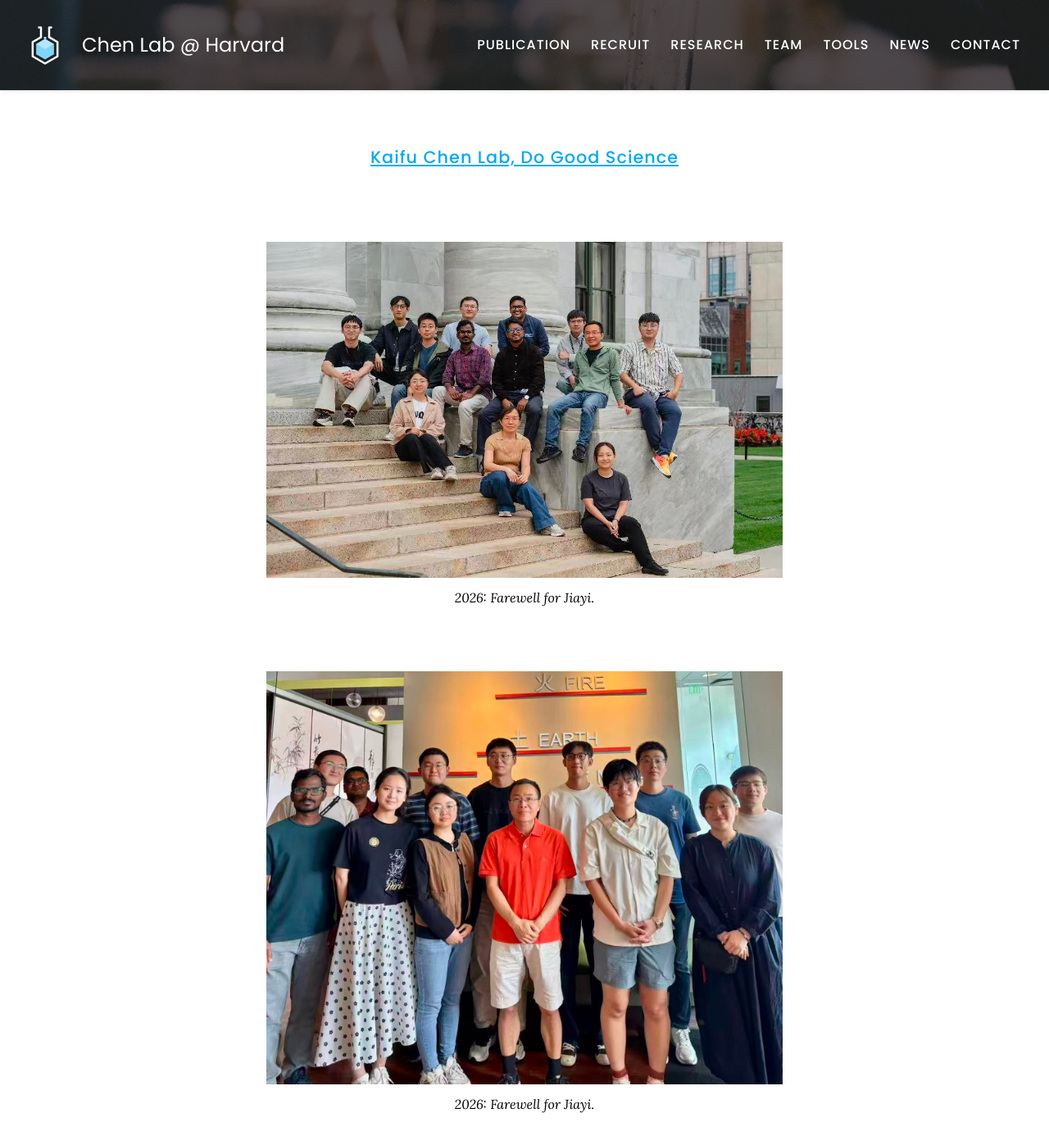
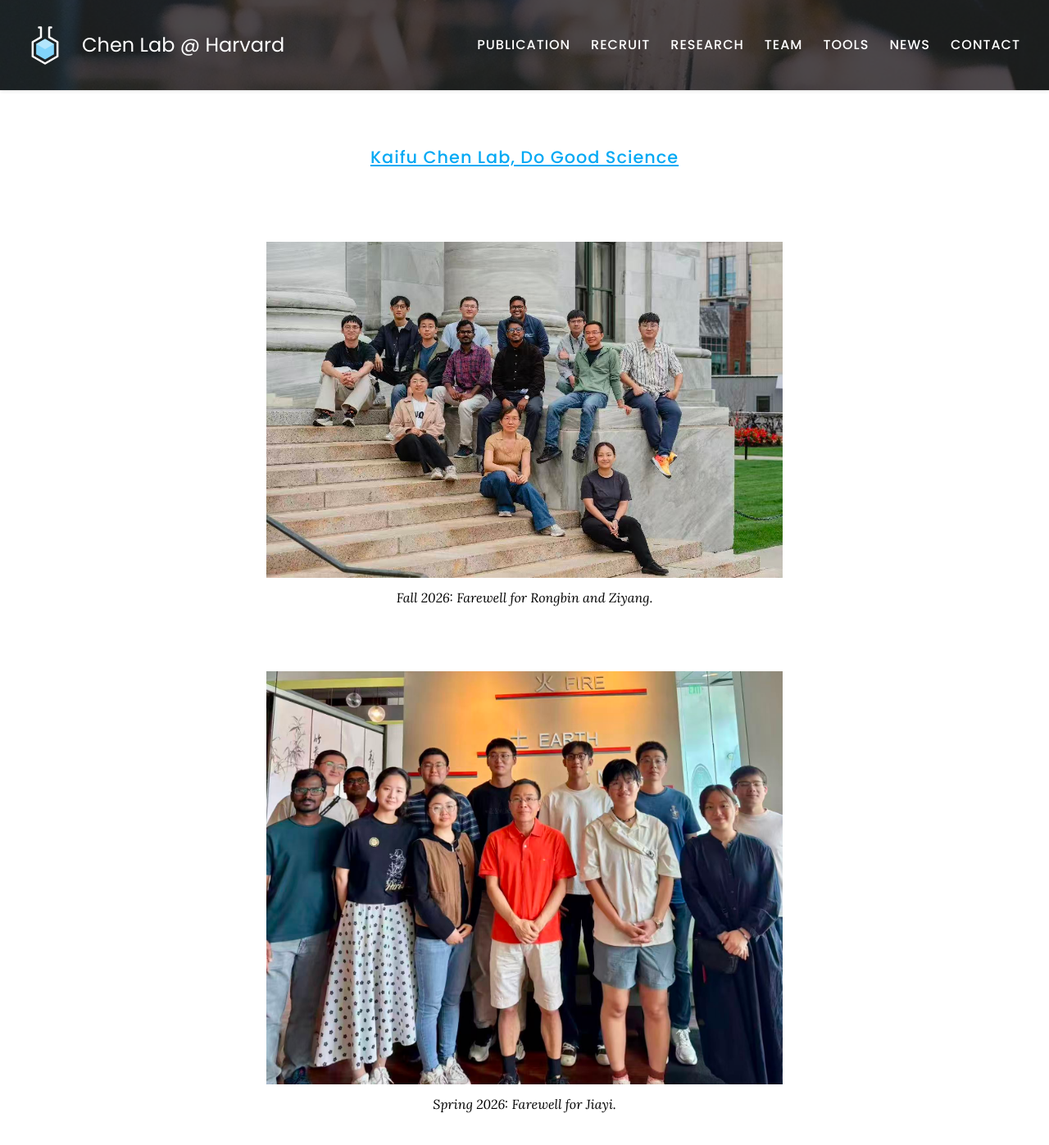
Before and after one commit to kaifuchenlab/kaifuchenlab.github.io, a Jekyll site: the page built from index.md, in a window 1280 px wide and 1400 px high. Shown: the top 1397 px of the window at 82% size. Built offline with Jekyll 4.4.1, drawn with Linux system fonts in a browser that asks for light colours.

Commit message:
Update index.md

```diff
--- a/index.md
+++ b/index.md
@@ -13,7 +13,7 @@ title: Home
   image="images/lab2026.jpg"
   width="70%"
   height="70%"
-  caption="2026: Farewell for Jiayi."
+  caption="Fall 2026: Farewell for Rongbin and Ziyang."
 %}
 
 
@@ -27,7 +27,7 @@ title: Home
   image="images/lab2025.jpg"
   width="70%"
   height="70%"
-  caption="2026: Farewell for Jiayi."
+  caption="Spring 2026: Farewell for Jiayi."
 %}
 
 
```
